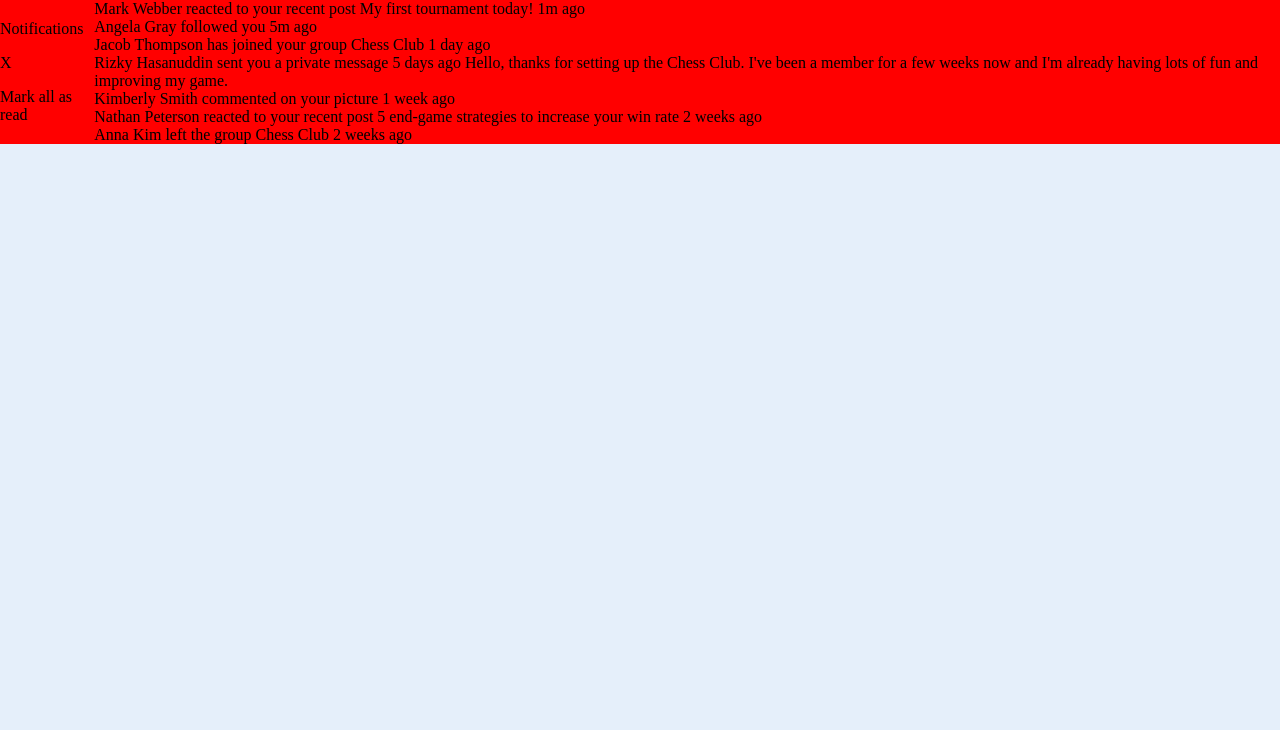
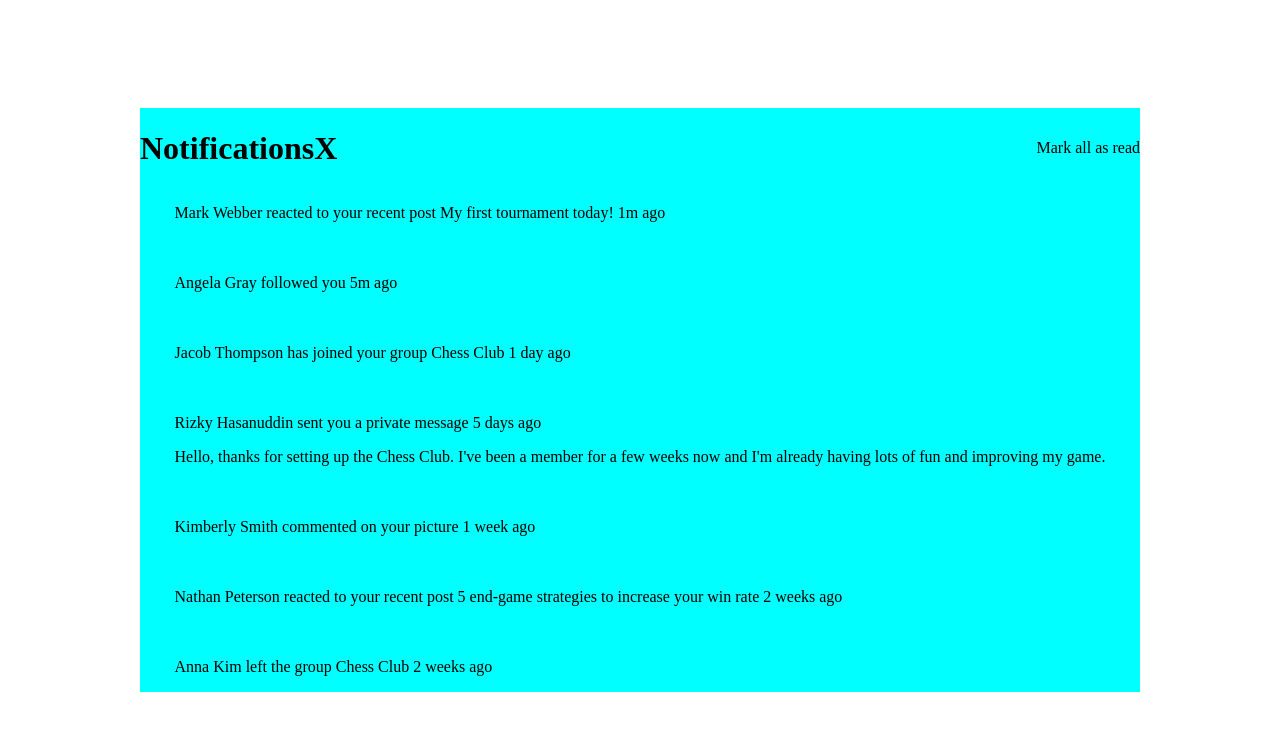
Before and after one commit to MILANT10/Notification_Challenge, a plain HTML site: page index.html in a window 1280 px wide. Drawn offline with Linux system fonts and the light colour scheme.

Commit message:
Version principale du HTML et du container en CSS

```diff
--- a/index.html
+++ b/index.html
@@ -16,29 +16,43 @@
   <body>
     <div class="container">
       <div class="headerNotification">
-        <p>Notifications</p>
-        <span>X</span>
+        <h1>Notifications<span>X</span></h1>
+
         <p>Mark all as read</p>
       </div>
       <div class="notificationsCenter">
-        <div class="notifications1"> Mark Webber reacted to your recent post My first tournament today!
-          1m ago</div>
-        <div class="notifications2"> Angela Gray followed you
-          5m ago
+        <div class="notifications1">
+          <p>
+            Mark Webber reacted to your recent post My first tournament today!
+            1m ago
+          </p>
         </div>
-        <div class="notifications3">Jacob Thompson has joined your group Chess Club
-          1 day ago</div>
-        <div class="notifications4">Rizky Hasanuddin sent you a private message
-          5 days ago
-          Hello, thanks for setting up the Chess Club. I've been a member for a few weeks now and
-          I'm already having lots of fun and improving my game.</div>
-        <div class="notifications5">  Kimberly Smith commented on your picture
-          1 week ago</div>
-        <div class="notifications6">Nathan Peterson reacted to your recent post 5 end-game strategies to increase your win rate
-          2 weeks ago
+        <div class="notifications2">
+          <p>Angela Gray followed you 5m ago</p>
         </div>
-        <div class="notifications7">Anna Kim left the group Chess Club
-          2 weeks ago</div>
+        <div class="notifications3">
+          <p>Jacob Thompson has joined your group Chess Club 1 day ago</p>
+        </div>
+        <div class="notifications4">
+          <p>Rizky Hasanuddin sent you a private message 5 days ago</p>
+          <p>
+            Hello, thanks for setting up the Chess Club. I've been a member for
+            a few weeks now and I'm already having lots of fun and improving my
+            game.
+          </p>
+        </div>
+        <div class="notifications5">
+          <p>Kimberly Smith commented on your picture 1 week ago</p>
+        </div>
+        <div class="notifications6">
+          <p>
+            Nathan Peterson reacted to your recent post 5 end-game strategies to
+            increase your win rate 2 weeks ago
+          </p>
+        </div>
+        <div class="notifications7">
+          <p>Anna Kim left the group Chess Club 2 weeks ago</p>
+        </div>
       </div>
     </div>
 
--- a/style.css
+++ b/style.css
@@ -1,4 +1,4 @@
-:root{
+:root {
   --red: hsl(1, 90%, 64%);
   --blue: hsl(219, 85%, 26%);
   --white: hsl(0, 0%, 100%);
@@ -9,21 +9,48 @@
   --darkGrayishBlue: hsl(219, 12%, 42%);
   --veryDarkBlue: hsl(224, 21%, 14%);
   --fontSize: 16px;
-
 }
 
-body{
+html,
+body {
   height: 100%;
   width: 100%;
   margin: 0%;
   padding: 0%;
-    background-color: var(--lightBlue);
 
 }
 
-.container{
+body {
+  background-color: var(--charcoalGrey);
   display: flex;
+  justify-content: center;
   align-items: center;
+}
+
+
+
+.container {
+  display: flex;
   justify-content: center;
-    background-color: red;
+  align-items: center;
+  flex-direction: column;
+  width: 1000px;
+  background-color: aqua;
 }
+
+.headerNotification{
+  display: flex;
+  justify-content: space-between;
+  align-items: center;
+  width: 100%;
+}
+
+.notificationsCenter{
+  display: flex;
+  flex-direction: column;
+  gap: 20px;
+}
+
+span{
+  justify-self: flex-start;
+}
```
Lines whose indentation alone changed are shown as unchanged.
